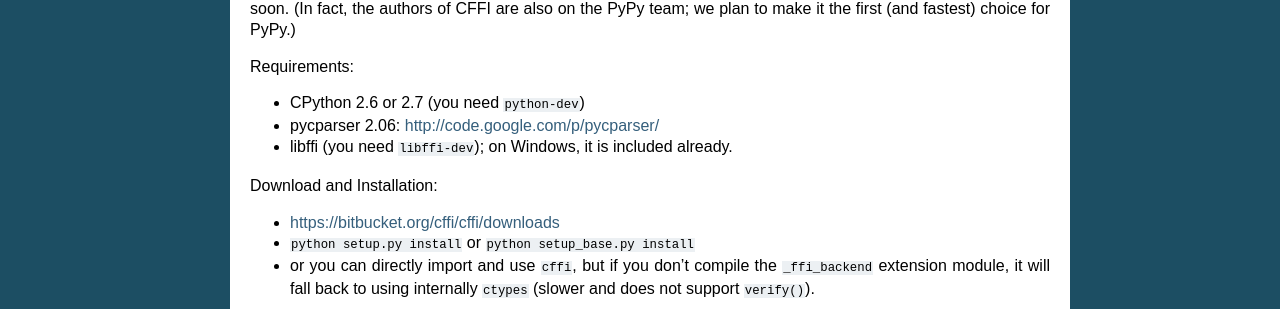
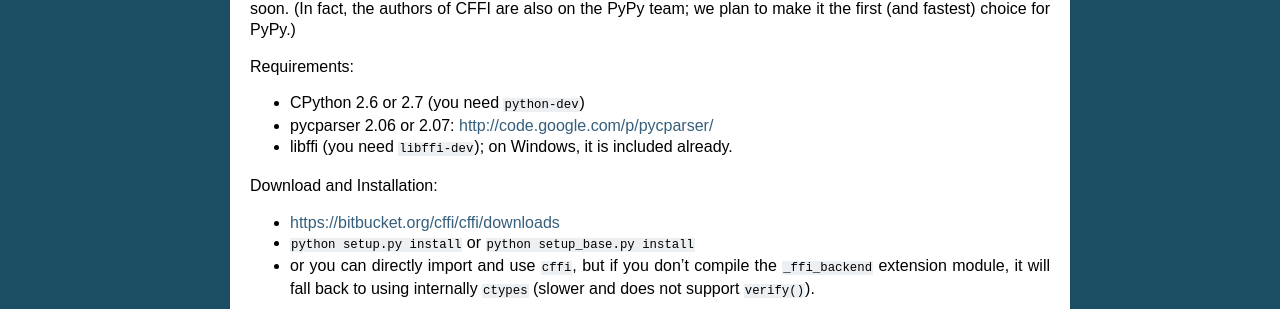
Before and after one commit to tharvik/cffi, a Sphinx documentation site: the page built from doc/source/index.rst, in a window 1280 px wide and 900 px high, scrolled down 476 px. Shown: the part 143-452 px from the top of the window. Built offline with Sphinx 7.4.7, drawn with Linux system fonts in a browser that asks for light colours.

```diff
--- a/doc/source/index.rst
+++ b/doc/source/index.rst
@@ -62,7 +62,7 @@ Requirements:
 
 * CPython 2.6 or 2.7 (you need ``python-dev``)
 
-* pycparser 2.06: http://code.google.com/p/pycparser/
+* pycparser 2.06 or 2.07: http://code.google.com/p/pycparser/
 
 * libffi (you need ``libffi-dev``); on Windows, it is included already.
 
```
